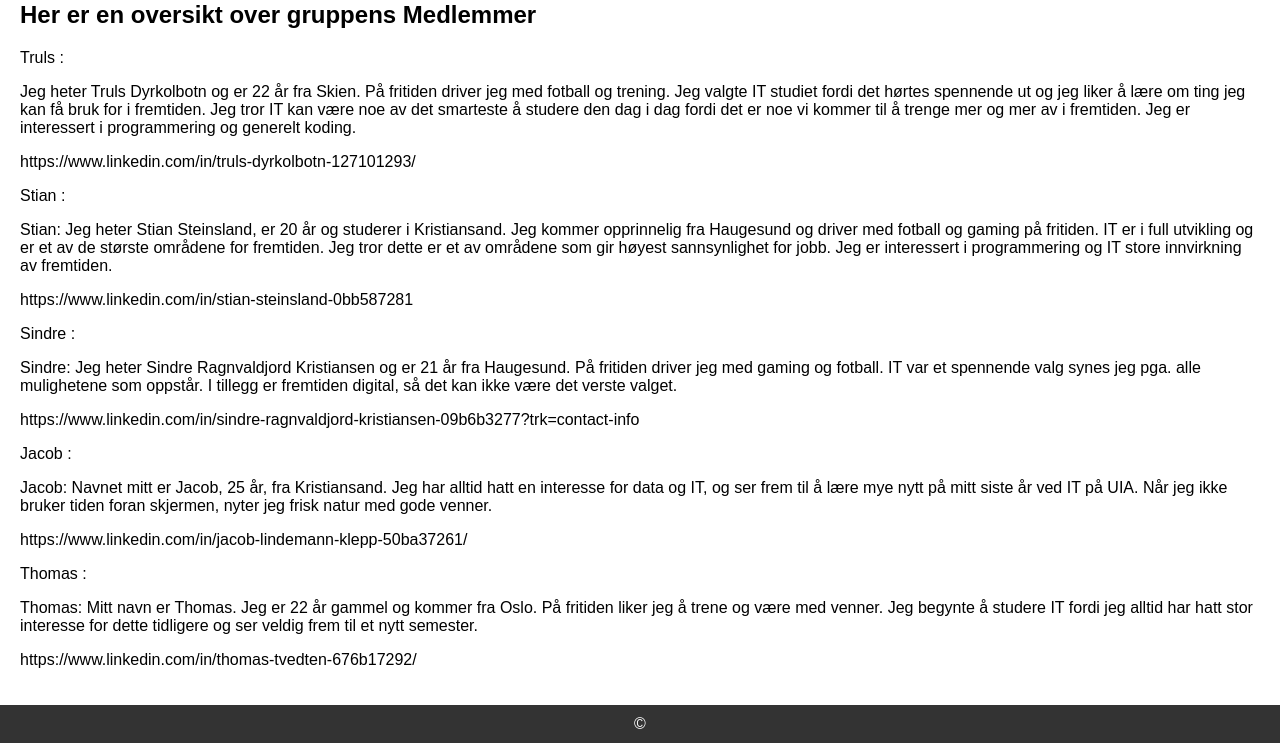
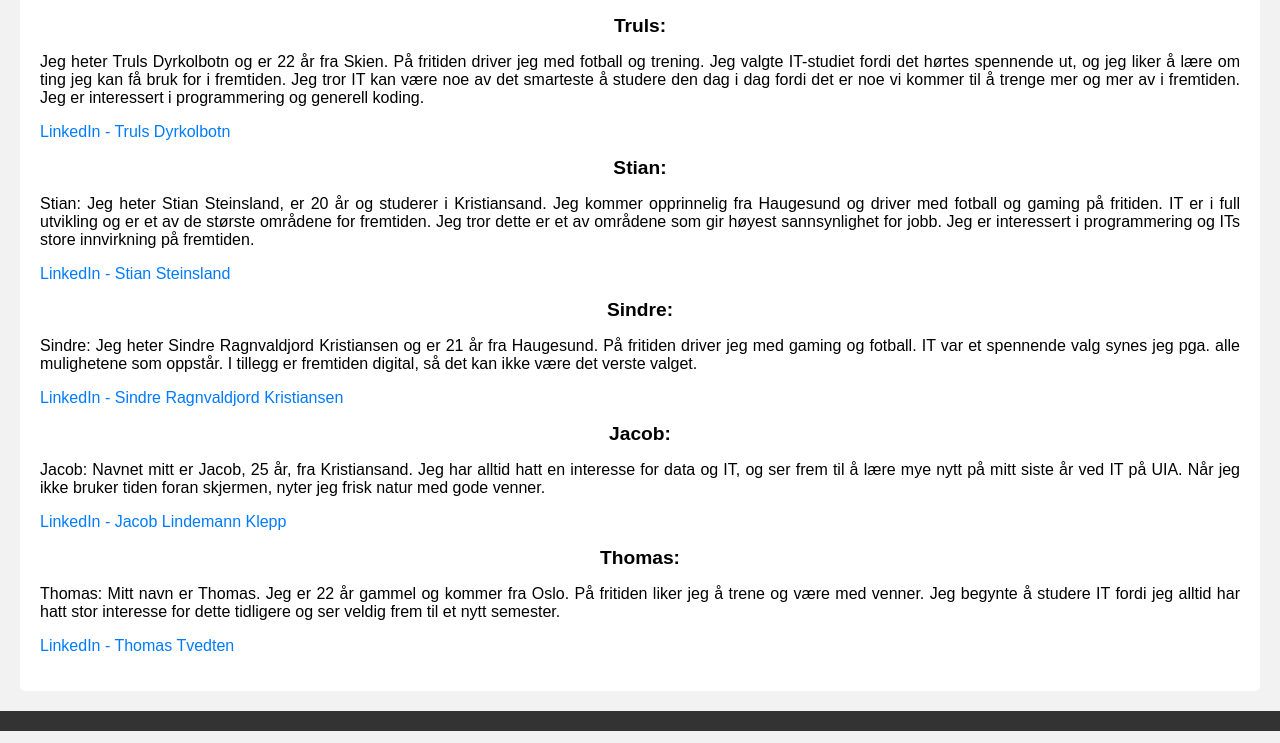
Before and after one commit to ThomasTvedten/IS-310, a plain HTML site: page index.html in a window 1280 px wide. Shown: the part 653-1396 px from the top of the page. Drawn offline with Linux system fonts and the light colour scheme.

Commit message:
rydding i kode
også endret videostørrelse

```diff
--- a/index.html
+++ b/index.html
@@ -10,6 +10,7 @@
             font-family: Arial, sans-serif;
             margin: 0;
             padding: 0;
+            background-color: #f2f2f2;
         }
         header {
             background-color: #333;
@@ -20,6 +21,7 @@
         nav {
             background-color: #444;
             padding: 10px;
+            text-align: center;
         }
         nav ul {
             list-style-type: none;
@@ -31,12 +33,37 @@
         }
         main {
             padding: 20px;
+            background-color: white;
+            margin: 20px;
+            border-radius: 5px;
         }
         footer {
             background-color: #333;
             color: white;
             text-align: center;
             padding: 10px;
+        }
+        video {
+            max-width: 100%;
+            height: auto;
+            display: block;
+            margin: 0 auto;
+        }
+        h1, h2 {
+            text-align: center;
+        }
+        h2 {
+            font-size: 1.2em;
+        }
+        p {
+            text-align: justify;
+        }
+        a {
+            color: #007bff;
+            text-decoration: none;
+        }
+        a:hover {
+            text-decoration: underline;
         }
     </style>
 </head>
@@ -59,37 +86,26 @@
     </nav>
     <main>
         <h1>Medlemmer</h1>
-        <h2>Her er en oversikt over gruppens Medlemmer<h2>
+        <h2>Her er en oversikt over gruppens medlemmer</h2>
 
-        </h2> Truls : </h2>
-<p>Jeg heter Truls Dyrkolbotn og er 22 år fra Skien. På fritiden driver jeg med fotball og trening. Jeg valgte IT studiet fordi det hørtes spennende ut og jeg liker å lære om ting jeg kan få bruk for i fremtiden.
-      Jeg tror IT kan være noe av det smarteste å studere den dag i dag fordi det er noe vi kommer til å trenge mer og mer av i fremtiden. Jeg er interessert i programmering og generelt koding.
-</p>
-        <p>  https://www.linkedin.com/in/truls-dyrkolbotn-127101293/ </p>
-</h3> Stian : </h3>
-<p> Stian: Jeg heter Stian Steinsland, er 20 år og studerer i Kristiansand. Jeg kommer opprinnelig fra Haugesund og driver med fotball og gaming på fritiden. IT er i full utvikling og er et av de største områdene for fremtiden. Jeg tror dette er et av områdene som gir høyest sannsynlighet for jobb. Jeg er interessert i programmering og IT store innvirkning av fremtiden.</p>
-<p> https://www.linkedin.com/in/stian-steinsland-0bb587281 </p>
+        <h2>Truls:</h2>
+        <p>Jeg heter Truls Dyrkolbotn og er 22 år fra Skien. På fritiden driver jeg med fotball og trening. Jeg valgte IT-studiet fordi det hørtes spennende ut, og jeg liker å lære om ting jeg kan få bruk for i fremtiden. Jeg tror IT kan være noe av det smarteste å studere den dag i dag fordi det er noe vi kommer til å trenge mer og mer av i fremtiden. Jeg er interessert i programmering og generell koding.</p>
+        <p><a href="https://www.linkedin.com/in/truls-dyrkolbotn-127101293/">LinkedIn - Truls Dyrkolbotn</a></p>
 
+        <h2>Stian:</h2>
+        <p>Stian: Jeg heter Stian Steinsland, er 20 år og studerer i Kristiansand. Jeg kommer opprinnelig fra Haugesund og driver med fotball og gaming på fritiden. IT er i full utvikling og er et av de største områdene for fremtiden. Jeg tror dette er et av områdene som gir høyest sannsynlighet for jobb. Jeg er interessert i programmering og ITs store innvirkning på fremtiden.</p>
+        <p><a href="https://www.linkedin.com/in/stian-steinsland-0bb587281">LinkedIn - Stian Steinsland</a></p>
 
-</h2> Sindre : </h2>
+        <h2>Sindre:</h2>
+        <p>Sindre: Jeg heter Sindre Ragnvaldjord Kristiansen og er 21 år fra Haugesund. På fritiden driver jeg med gaming og fotball. IT var et spennende valg synes jeg pga. alle mulighetene som oppstår. I tillegg er fremtiden digital, så det kan ikke være det verste valget.</p>
+        <p><a href="https://www.linkedin.com/in/sindre-ragnvaldjord-kristiansen-09b6b3277?trk=contact-info">LinkedIn - Sindre Ragnvaldjord Kristiansen</a></p>
 
-<p> Sindre: Jeg heter Sindre Ragnvaldjord Kristiansen og er 21 år fra Haugesund. På fritiden driver jeg med gaming og fotball. IT var et spennende valg synes jeg pga. alle mulighetene som oppstår. I tillegg er fremtiden digital, så det kan ikke være det verste valget.  </p>
-<p> https://www.linkedin.com/in/sindre-ragnvaldjord-kristiansen-09b6b3277?trk=contact-info </p>
+        <h2>Jacob:</h2>
+        <p>Jacob: Navnet mitt er Jacob, 25 år, fra Kristiansand. Jeg har alltid hatt en interesse for data og IT, og ser frem til å lære mye nytt på mitt siste år ved IT på UIA. Når jeg ikke bruker tiden foran skjermen, nyter jeg frisk natur med gode venner.</p>
+        <p><a href="https://www.linkedin.com/in/jacob-lindemann-klepp-50ba37261/">LinkedIn - Jacob Lindemann Klepp</a></p>
 
-
-</h2> Jacob : </h2>
-
-<p> Jacob: Navnet mitt er Jacob, 25 år, fra Kristiansand. Jeg har alltid hatt en interesse for data og IT, og ser frem til å lære mye nytt på mitt siste år ved IT på UIA. Når jeg ikke bruker tiden foran skjermen, nyter jeg frisk natur med gode venner. </p>
-<p> https://www.linkedin.com/in/jacob-lindemann-klepp-50ba37261/ </p>
-
-
-</h2> Thomas : </h2>
-
-<p> Thomas: Mitt navn er Thomas. Jeg er 22 år gammel og kommer fra Oslo. På fritiden liker jeg å trene og være med venner. Jeg begynte å studere IT fordi jeg alltid har hatt stor interesse for dette tidligere og ser veldig frem til et nytt semester. </p>
-<p> https://www.linkedin.com/in/thomas-tvedten-676b17292/ </p>
-</main>
+        <h2>Thomas:</h2>
+        <p>Thomas: Mitt navn er Thomas. Jeg er 22 år gammel og kommer fra Oslo. På fritiden liker jeg å trene og være med venner. Jeg begynte å studere IT fordi jeg alltid har hatt stor interesse for dette tidligere og ser veldig frem til et nytt semester.</p>
+        <p><a href="https://www.linkedin.com/in/thomas-tvedten-676b17292/">LinkedIn - Thomas Tvedten</a></p>
+    </main>
     <footer>
-        &copy;
-    </footer>
-</body>
-</html>
```
